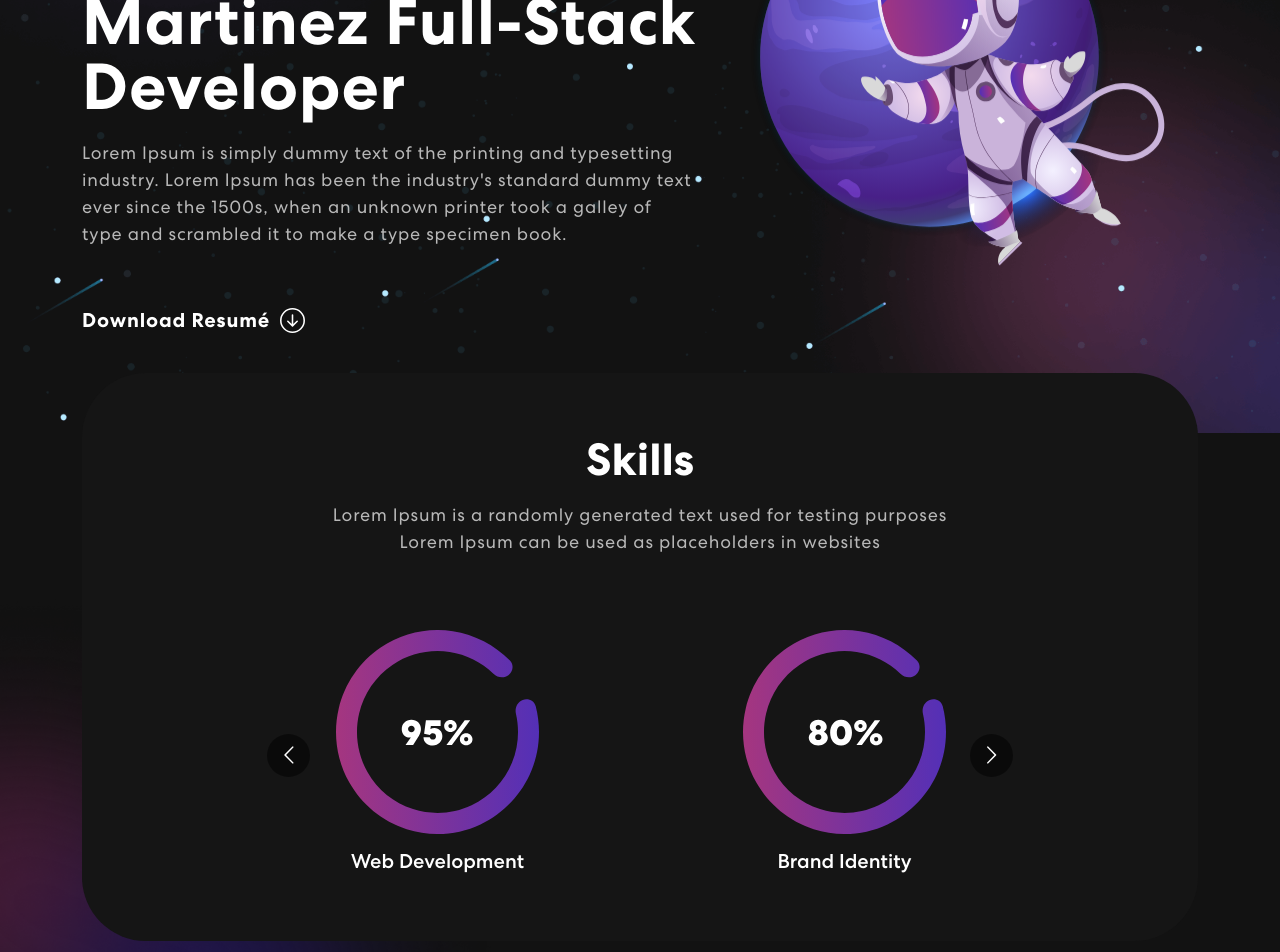
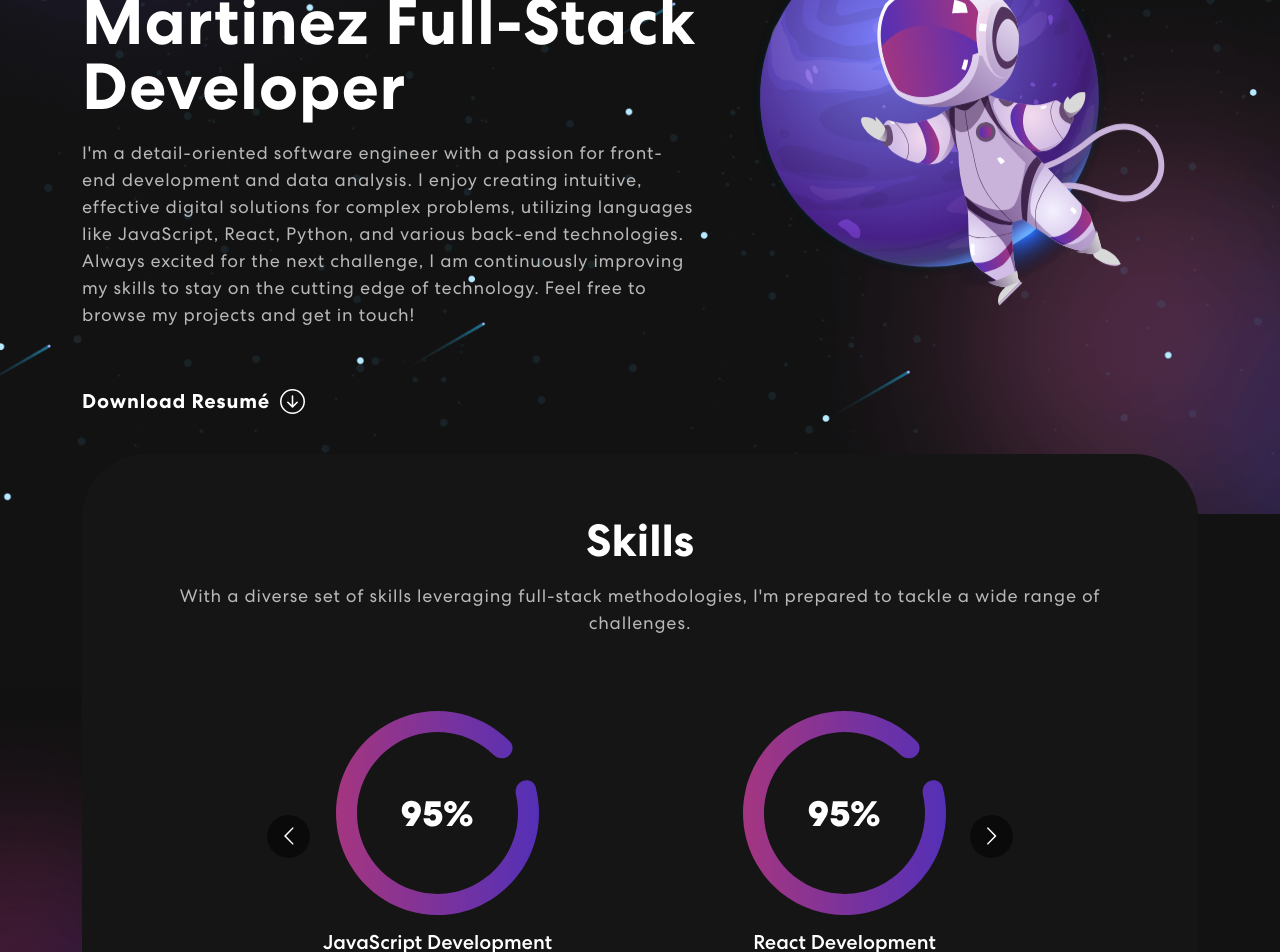
Before and after one commit to carlosm22700/personal-portfolio, a React (Create React App) app: page / in a window 1280 px wide. Shown: the part 400-1352 px from the top of the page. Built offline with nearby package versions, Linux system fonts and the light colour scheme.

Commit message:
replaces Lorem Ipsum

```diff
--- a/src/components/Banner.js
+++ b/src/components/Banner.js
@@ -8,7 +8,7 @@ import TrackVisibility from 'react-on-screen';
 export const Banner = () => {
     const [loopNum, setLoopNum] = useState(0);
     const [isDeleting, setIsDeleting] = useState(false);
-    const toRotate = ['Full-Stack Developer', 'Software Engineer', 'UI/UX Designer'];
+    const toRotate = ['Full-Stack Developer', 'Data Analys', 'Software Engineer',];
     const [text, setText] = useState('');
     const [delta, setDelta] = useState(300 - Math.random() * 100);
     const period = 2000;
@@ -52,7 +52,7 @@ export const Banner = () => {
                             <div className={isVisible ? "animate__animated animate__fadein" : ""}>
                                 <span className="tagline">Welcome to my Portfolio</span>
                                 <h1>{`Hi I'm Carlos Martinez`} <span className="wrap">{text}</span></h1>
-                                <p> Lorem Ipsum is simply dummy text of the printing and typesetting industry. Lorem Ipsum has been the industry's standard dummy text ever since the 1500s, when an unknown printer took a galley of type and scrambled it to make a type specimen book.</p>
+                                <p> I'm a detail-oriented software engineer with a passion for front-end development and data analysis. I enjoy creating intuitive, effective digital solutions for complex problems, utilizing languages like JavaScript, React, Python, and various back-end technologies. Always excited for the next challenge, I am continuously improving my skills to stay on the cutting edge of technology. Feel free to browse my projects and get in touch!</p>
                                 <a className='resume-link' href="/resume.pdf" download>
                                     <button onClick={() => console.log('connect')}>Download Resumé <ArrowDownCircle size={25} /></button>
                                 </a>
--- a/src/components/Skills.js
+++ b/src/components/Skills.js
@@ -36,23 +36,51 @@ export const Skills = () => {
                             <h2>
                                 Skills
                             </h2>
-                            <p>Lorem Ipsum is a randomly generated text used for testing purposes <br></br> Lorem Ipsum can be used as placeholders in websites</p>
+                            <p>With a diverse set of skills leveraging full-stack methodologies, I'm prepared to tackle a wide range of challenges.</p>
                             <Carousel responsive={responsive} infinite={true} className="skill-slider">
                                 <div className="item">
                                     <img src={meter1} alt='Image' />
-                                    <h5>Web Development</h5>
+                                    <h5>JavaScript Development</h5>
+                                </div>
+                                <div className="item">
+                                    <img src={meter1} alt='Image' />
+                                    <h5>React Development</h5>
+                                </div>
+                                <div className="item">
+                                    <img src={meter3} alt='Image' />
+                                    <h5>Python Programming</h5>
+                                </div>
+                                <div className="item">
+                                    <img src={meter1} alt='Image' />
+                                    <h5>Data Analysis</h5>
                                 </div>
                                 <div className="item">
                                     <img src={meter2} alt='Image' />
-                                    <h5>Brand Identity</h5>
+                                    <h5>API Development & Integration</h5>
                                 </div>
                                 <div className="item">
                                     <img src={meter3} alt='Image' />
-                                    <h5>Logo Design</h5>
+                                    <h5>Database Management (SQL/NoSQL)</h5>
                                 </div>
                                 <div className="item">
                                     <img src={meter1} alt='Image' />
-                                    <h5>Web Development</h5>
+                                    <h5>Version Control (Git)</h5>
+                                </div>
+                                <div className="item">
+                                    <img src={meter2} alt='Image' />
+                                    <h5>Test-Driven Development</h5>
+                                </div>
+                                <div className="item">
+                                    <img src={meter3} alt='Image' />
+                                    <h5>Agile Methodologies</h5>
+                                </div>
+                                <div className="item">
+                                    <img src={meter1} alt='Image' />
+                                    <h5>Problem Solving</h5>
+                                </div>
+                                <div className="item">
+                                    <img src={meter2} alt='Image' />
+                                    <h5>Communication</h5>
                                 </div>
                             </Carousel>
                         </div>
```
